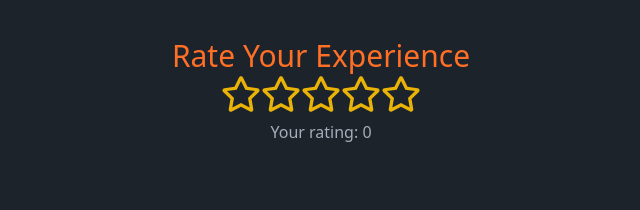
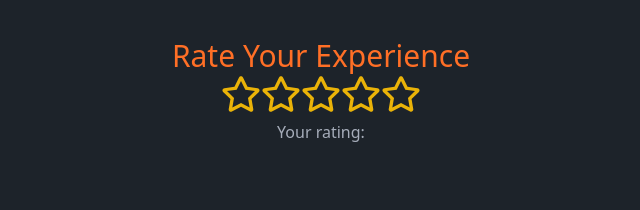
Before and after one commit to sayedatiqurrahman/College_Connect_Client, a React (Vite) app: page /my-college in a window 1280 px wide. Shown: the part 846-1056 px from the top of the page, without its empty margins (379-1019 px from the left). Built offline with nearby package versions, Linux system fonts and the light colour scheme; no server answers; sample sign-in values are in the browser's storage.

Commit message:
fix a problem of rating

```diff
--- a/src/Pages/MyCollege/MyCollege.jsx
+++ b/src/Pages/MyCollege/MyCollege.jsx
@@ -9,14 +9,18 @@ import { toast } from "react-hot-toast";
 const MyCollege = () => {
     const { user } = useContext(AuthContext)
     const [myCollege, SetCollege] = useState()
+    const [applied, SetApplied] = useState()
 
     if (user) {
         useEffect(() => {
-            fetch(`http://localhost:5000/apply?email=${user.email}`).then(res => res.json()).then(data => SetCollege(data))
+            fetch(`http://localhost:5000/apply?email=${user.email}`).then(res => res.json()).then(data => {
+                SetApplied(data.appliedData)
+                SetCollege(data.collegeData)
+            })
         }, [user])
     }
 
-    console.log(myCollege);
+    console.log("applied", applied);
 
     const [userRating, setUserRating] = useState(0);
     const handleRatingChange = (newRating) => {
@@ -94,13 +98,13 @@ const MyCollege = () => {
                 <div className="text-center">
                     <h2 className="text-3xl text-[#ff6f26] mt-10">Rate Your Experience</h2>
                     <Rating className="text-yellow-500"
-                        placeholderRating={userRating}
+                        placeholderRating={userRating || applied?.rating}
                         emptySymbol={<FaRegStar size={40} />}
                         placeholderSymbol={<FaStar size={40} />}
                         fullSymbol={<FaStar size={40} />}
                         onChange={handleRatingChange}
                     />
-                    <p>Your rating: {userRating}</p>
+                    <p>Your rating: {userRating || applied?.rating}</p>
                 </div>
 
 
```
